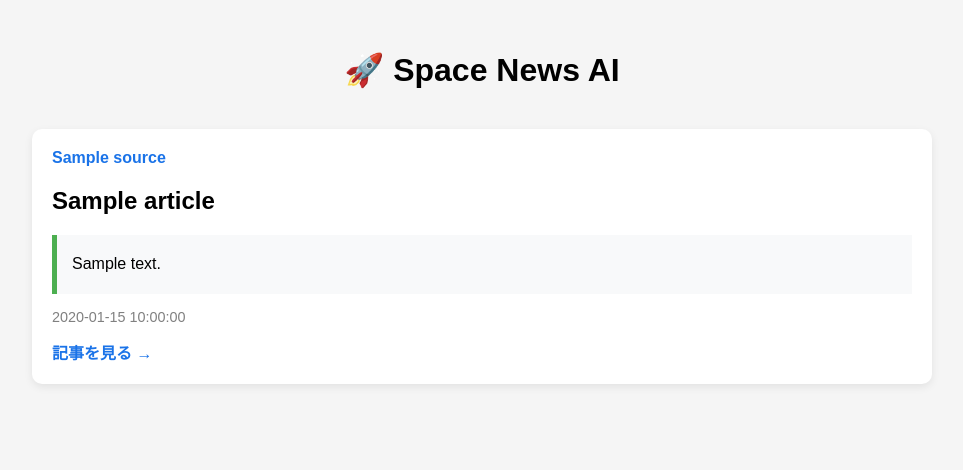
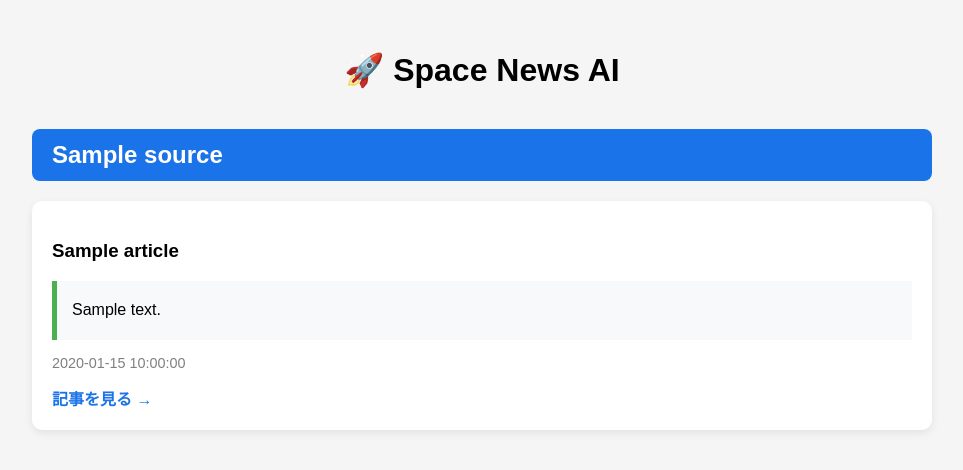
Before and after one commit to 2019ng0616-bit/space-news, a Flask app: template templates/index.html in a window 1280 px wide. Shown: the top 470 px of the page, without its empty margins (158-1121 px from the left). Run offline with Flask 3, Linux system fonts and the light colour scheme; the template is opened without the code that fills it: most values are stand-ins (such as "Sample title", 1, 10 or a date in 2020).

Commit message:
feat: group articles by source

```diff
--- a/app.py
+++ b/app.py
@@ -1,3 +1,5 @@
+from collections import defaultdict
+
 from flask import Flask, render_template
 
 from news.load import load_from_json
@@ -10,9 +12,14 @@ def home():
 
     articles = load_from_json()
 
+    grouped_articles = defaultdict(list)
+
+    for article in articles:
+        grouped_articles[article["source"]].append(article)
+
     return render_template(
         "index.html",
-        articles=articles
+        grouped_articles=grouped_articles
     )
 
 
--- a/static/style.css
+++ b/static/style.css
@@ -87,3 +87,23 @@ a:hover {
     text-decoration: underline;
 
 }
+
+.source-section {
+
+    margin-bottom: 60px;
+
+}
+
+.source-title {
+
+    background: #1a73e8;
+
+    color: white;
+
+    padding: 12px 20px;
+
+    border-radius: 8px;
+
+    margin-bottom: 20px;
+
+}
--- a/templates/index.html
+++ b/templates/index.html
@@ -2,43 +2,69 @@
 <html lang="ja">
 
 <head>
+
     <meta charset="UTF-8">
+
     <title>Space News AI</title>
 
-    <link rel="stylesheet"
+    <link
+        rel="stylesheet"
         href="{{ url_for('static', filename='style.css') }}">
+
 </head>
 
 <body>
 
 <h1>🚀 Space News AI</h1>
 
+{% for source, articles in grouped_articles.items() %}
+
+<section class="source-section">
+
+<h2 class="source-title">
+
+{{ source }}
+
+</h2>
+
 {% for article in articles %}
 
 <div class="card">
 
-    <div class="source">
-        {{ article.source }}
-    </div>
+<h3>
 
-    <h2>{{ article.title }}</h2>
+{{ article.title }}
+
+</h3>
 
 <div class="summary">
+
 {{ article.summary | replace('\n', '<br>') | safe }}
+
 </div>
 
 <div class="published">
+
 {{ article.published }}
+
 </div>
 
-    <a href="{{ article.link }}" target="_blank">
+<a
+href="{{ article.link }}"
+target="_blank">
+
 記事を見る →
+
 </a>
 
 </div>
 
 {% endfor %}
 
+</section>
+
+{% endfor %}
+
 </body>
 
 </html>
```
Also changed, not shown: docs/devlog.md (+29 -0 lines). Lines whose indentation alone changed are shown as unchanged.
